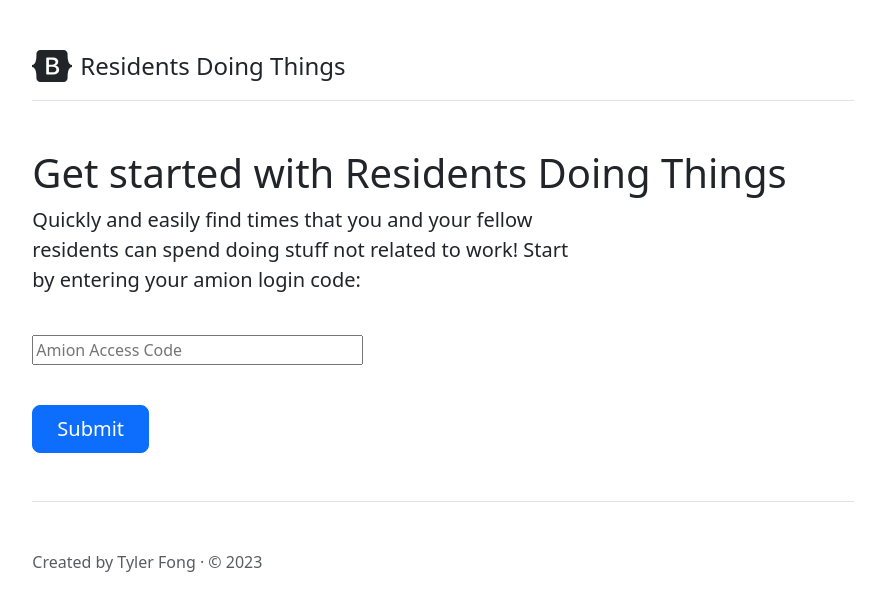
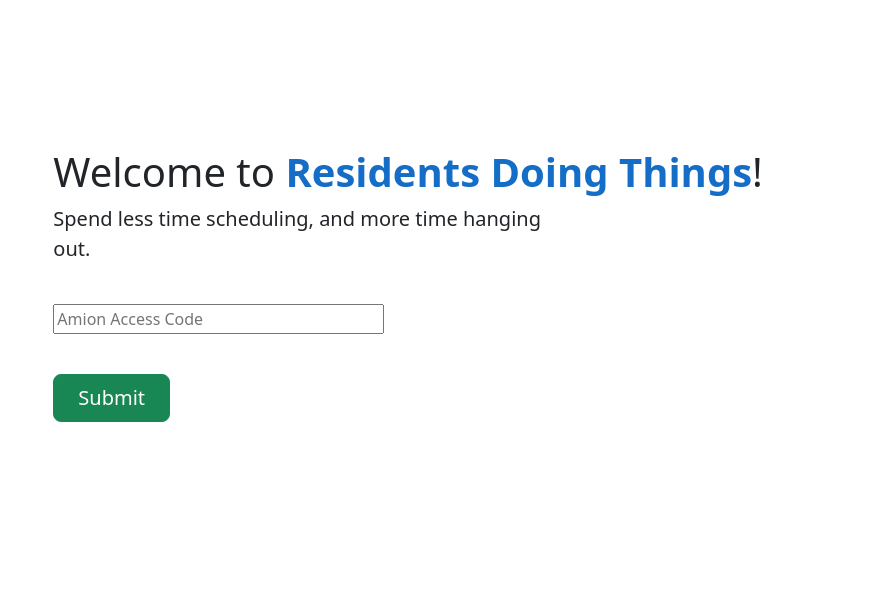
Before and after one commit to tylerfong229/residents-doing-things-flask, a Flask app: page / in a window 1280 px wide. Shown: the top 611 px of the page, without its empty margins (197-1082 px from the left). Run offline with Flask 3, Linux system fonts and the light colour scheme.

Commit message:
small cleanup

```diff
--- a/app.py
+++ b/app.py
@@ -66,4 +66,6 @@ def availability():
         availabilities=availabilities,
         hours=list(np.arange(24)),
         names=names,
+        start_date=dt.datetime.strptime(start_date, "%Y-%m-%d").strftime("%B %-d"),
+        end_date=dt.datetime.strptime(end_date, "%Y-%m-%d").strftime("%B %-d"),
     )
--- a/etl/get_schedule.py
+++ b/etl/get_schedule.py
@@ -32,7 +32,6 @@ class Schedule:
         )
 
         cleaned_schedule = self.clean_schedule(schedule=raw_schedule, names=names)
-
         freetime = self.find_free_time(
             schedule=cleaned_schedule,
             start_year=parsed_dates["start_year"],
@@ -41,7 +40,6 @@ class Schedule:
             days=parsed_dates["days"],
             relevant_names=names,
         )
-
         formatted_freetime = self.format_free_time(freetime=freetime)
         json_freetime = self.freetime_to_json(formatted_freetime)
         return json_freetime
@@ -324,8 +322,9 @@ class Schedule:
     def freetime_to_json(self, freetime: pd.DataFrame) -> dict:
         availabilities = {}
         prev_date = ""
+        freetime = freetime.sort_values(by="date")
         freetime["date"] = pd.to_datetime(freetime["date"]).dt.strftime("%B %-d (%A)")
-        for row in freetime.sort_values(by="date").iterrows():
+        for row in freetime.iterrows():
             r = row[1]
             hours = int(r["end_time"] - r["start_time"])
             free_time_detail = {
--- a/templates/base.html
+++ b/templates/base.html
@@ -25,7 +25,7 @@
 
 <body>
     <div class="col-lg-8 mx-auto p-3 py-md-5">
-        <header class="d-flex align-items-center pb-3 mb-5 border-bottom">
+        <!-- <header class="d-flex align-items-center pb-3 mb-5 border-bottom">
             <a href="#" class="d-flex align-items-center text-dark text-decoration-none">
                 <svg xmlns="http://www.w3.org/2000/svg" width="40" height="32" class="me-2" viewBox="0 0 118 94"
                     role="img">
@@ -36,7 +36,8 @@
                 </svg>
                 <span class="fs-4">Residents Doing Things</span>
             </a>
-        </header>
+        </header> -->
+        <div style="height:50%;"></div>
 
         {% block content%}{% endblock %}
 
--- a/templates/home.html
+++ b/templates/home.html
@@ -1,11 +1,21 @@
 {% extends "base.html" %}
+<style>
+    .vertical-center {
+        margin: 0;
+        position: absolute;
+        top: 50%;
+        -ms-transform: translateY(-50%);
+        transform: translateY(-50%);
+    }
+</style>
 
 {% block content%}
 
-<main>
-    <h1>Get started with Residents Doing Things</h1>
-    <p class="fs-5 col-md-8">Quickly and easily find times that you and your fellow residents
-        can spend doing stuff not related to work! Start by entering your amion login code:
+<main class="px-3">
+
+    <div style="padding:100px 0px 0px 5px;">
+        <h1>Welcome to <span style="color:#146DC6; font-weight: bold;">Residents Doing Things</span>!</h1>
+        <p class="fs-5 col-md-8">Spend less time scheduling, and more time hanging out.
         </p>
         <br>
         <div>
@@ -13,15 +23,12 @@
                 <p>{{ form.accesscode(size="30%", placeholder="Amion Access Code") }}</p>
                 <br>
                 <p>
-                <input type="submit" class="btn btn-primary btn-lg px-4">
+                    <input type="submit" class="btn btn-success btn-lg px-4 ">
                 </p>
             </form>
         </div>
-
+    </div>
 </main>
-<footer class="pt-5 my-5 text-muted border-top">
-    Created by Tyler Fong &middot; &copy; 2023
-</footer>
 
 
 {% endblock %}
--- a/templates/hourly_availability.html
+++ b/templates/hourly_availability.html
@@ -2,7 +2,9 @@
 
 {% block content%}
 <div>
-    <h1>Hourly Availability For:</h1>
+    <h1>Hourly availability between <span span style="color:#146DC6; font-weight: bold;">{{start_date}}</span> and
+        <span style="color:#146DC6; font-weight: bold;">{{end_date}}</span> for:
+    </h1>
     <ul>
         {% for name in names %}
         <li>{{name}}</li>
@@ -10,7 +12,7 @@
     </ul>
     <br>
     {% for date, hourly_availabilities in availabilities.items() %}
-    <table class="table table-hover">
+    <table class="table">
         <tr>
             <th>{{ date }}</th>
             <th></th>
```
Also changed, not shown: templates/filter.html (+6 -7 lines), 1 other file. Lines whose indentation alone changed are shown as unchanged.
